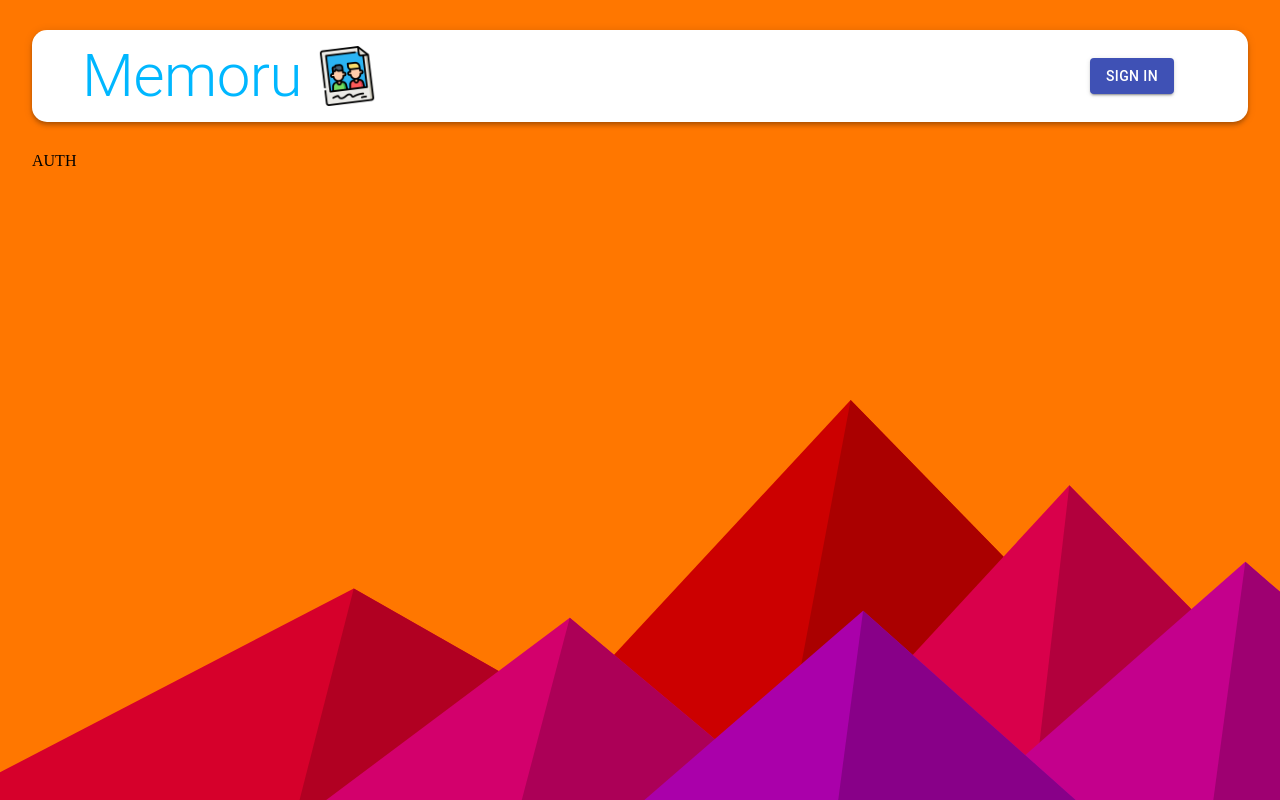
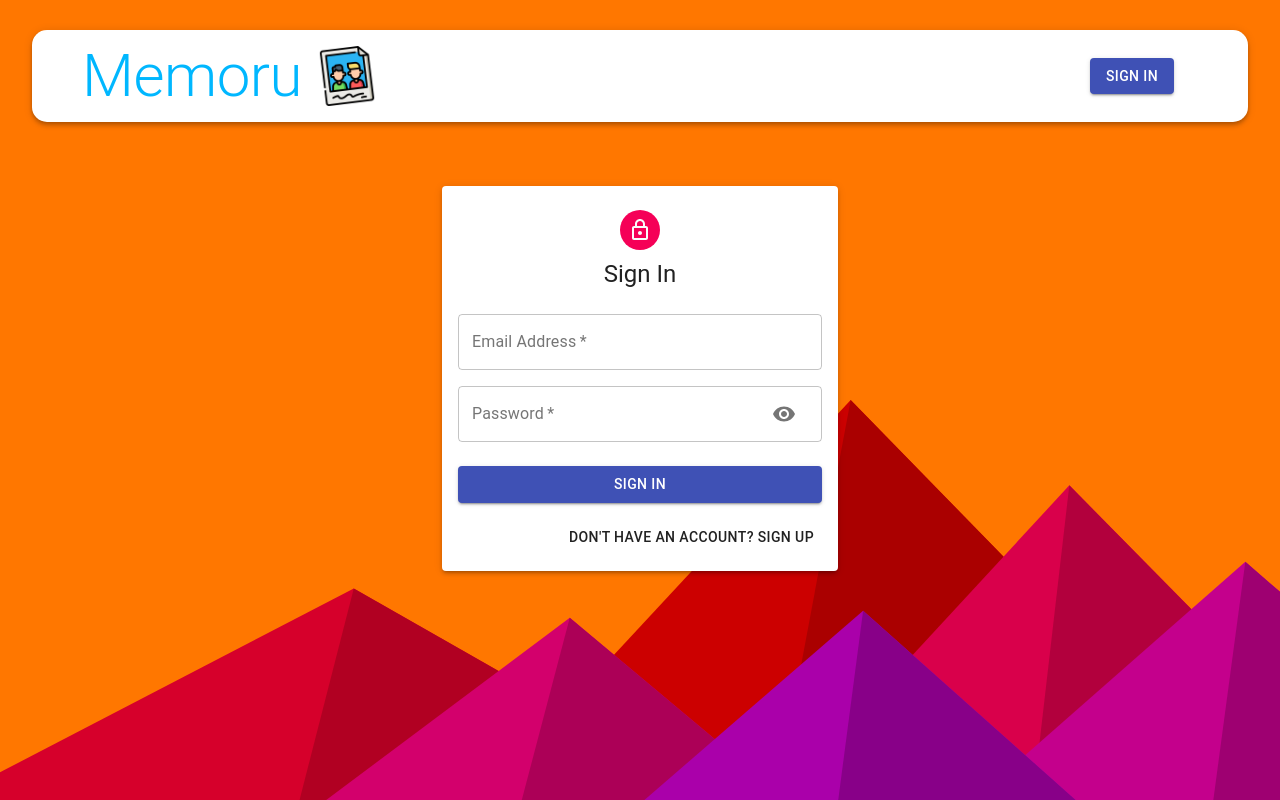
Before and after one commit to sunakujira98/memoru, a React (Create React App) app in the folder client/: page /auth in a window 1280 px wide. Built offline with nearby package versions, Linux system fonts and the light colour scheme.

Commit message:
Auth Form done, Starting Google Auth

```diff
--- a/client/src/components/Auth/Auth.js
+++ b/client/src/components/Auth/Auth.js
@@ -1,8 +1,100 @@
-import React from 'react'
+import React, { useState } from 'react'
+import {
+  Avatar,
+  Button,
+  Paper,
+  Grid,
+  Typography,
+  Container,
+} from '@material-ui/core'
+import LockOutlinedIcon from '@material-ui/icons/LockOutlined'
+import useStyles from './styles'
+import Input from './Input'
 
 const Auth = () => {
-  const state = null
-  return <div>AUTH</div>
+  const classes = useStyles()
+  const [showPassword, setShowPassword] = useState(false)
+  const [isSignup, setIsSignup] = useState(false)
+
+  const handleSubmit = () => {}
+  const handleChange = () => {}
+  const handleShowPassword = () =>
+    setShowPassword((prevShowPassword) => !prevShowPassword)
+  const switchMode = () => {
+    setIsSignup((prevIsSignup) => !prevIsSignup)
+    handleShowPassword(false)
+  }
+
+  return (
+    <Container component='main' maxWidth='xs'>
+      <Paper className={classes.paper} elevation='3'>
+        <Avatar className={classes.avatar}>
+          <LockOutlinedIcon />
+        </Avatar>
+        <Typography variant='h5'>{isSignup ? 'Sign Up' : 'Sign In'}</Typography>
+        <form className={classes.form} onSubmit={handleSubmit}>
+          <Grid container spacing={2}>
+            {isSignup && (
+              <>
+                <Input
+                  name='firstName'
+                  label='First Name'
+                  handleChange={handleChange}
+                  autofocus
+                  half
+                />
+                <Input
+                  name='firstName'
+                  label='First Name'
+                  handleChange={handleChange}
+                  half
+                />
+              </>
+            )}
+            <Input
+              name='email'
+              label='Email Address'
+              handleChange={handleChange}
+              type='email'
+            />
+            <Input
+              name='password'
+              label='Password'
+              handleChange={handleChange}
+              type={showPassword ? 'text' : 'password'}
+              handleShowPassword={handleShowPassword}
+            />
+            {isSignup && (
+              <Input
+                name='confirmPassword'
+                label='Repeat Password'
+                handleChange={handleChange}
+                type='password'
+              />
+            )}
+          </Grid>
+          <Button
+            type='submit'
+            fullWidth
+            variant='contained'
+            color='primary'
+            className={classes.submit}
+          >
+            {isSignup ? 'Sign up' : 'Sign In'}
+          </Button>
+          <Grid container justify='flex-end'>
+            <Grid item>
+              <Button onClick={switchMode}>
+                {isSignup
+                  ? 'Already have an account? Sign In'
+                  : "Don't have an account? Sign Up"}
+              </Button>
+            </Grid>
+          </Grid>
+        </form>
+      </Paper>
+    </Container>
+  )
 }
 
 export default Auth
--- /dev/null
+++ b/client/src/components/Auth/Input.js
@@ -0,0 +1,43 @@
+import React from 'react'
+import { TextField, Grid, InputAdornment, IconButton } from '@material-ui/core'
+
+import Visibility from '@material-ui/icons/Visibility'
+import VisibilityOff from '@material-ui/icons/VisibilityOff'
+
+const Input = ({
+  name,
+  handleChange,
+  label,
+  autoFocus,
+  type,
+  handleShowPassword,
+  half,
+}) => {
+  return (
+    <Grid item xs={12} sm={half ? 6 : 12}>
+      <TextField
+        name={name}
+        onChange={handleChange}
+        variant='outlined'
+        required
+        fullWidth
+        label={label}
+        autoFocus={autoFocus}
+        type={type}
+        InputProps={
+          name === 'password' && {
+            endAdornment: (
+              <InputAdornment position='end'>
+                <IconButton onClick={handleShowPassword}>
+                  {type === 'password' ? <Visibility /> : <VisibilityOff />}
+                </IconButton>
+              </InputAdornment>
+            ),
+          }
+        }
+      />
+    </Grid>
+  )
+}
+
+export default Input
--- a/client/src/components/Auth/styles.js
+++ b/client/src/components/Auth/styles.js
@@ -0,0 +1,30 @@
+import { makeStyles } from '@material-ui/core/styles'
+
+export default makeStyles((theme) => ({
+  paper: {
+    marginTop: theme.spacing(8),
+    display: 'flex',
+    flexDirection: 'column',
+    alignItems: 'center',
+    padding: theme.spacing(2),
+  },
+  root: {
+    '& .MuiTextField-root': {
+      margin: theme.spacing(1),
+    },
+  },
+  avatar: {
+    margin: theme.spacing(1),
+    backgroundColor: theme.palette.secondary.main,
+  },
+  form: {
+    width: '100%', // Fix IE 11 issue.
+    marginTop: theme.spacing(3),
+  },
+  submit: {
+    margin: theme.spacing(3, 0, 2),
+  },
+  googleButton: {
+    marginBottom: theme.spacing(2),
+  },
+}))
```
Also changed, not shown: 1 other file (tests, documents, lock files or other folders).
